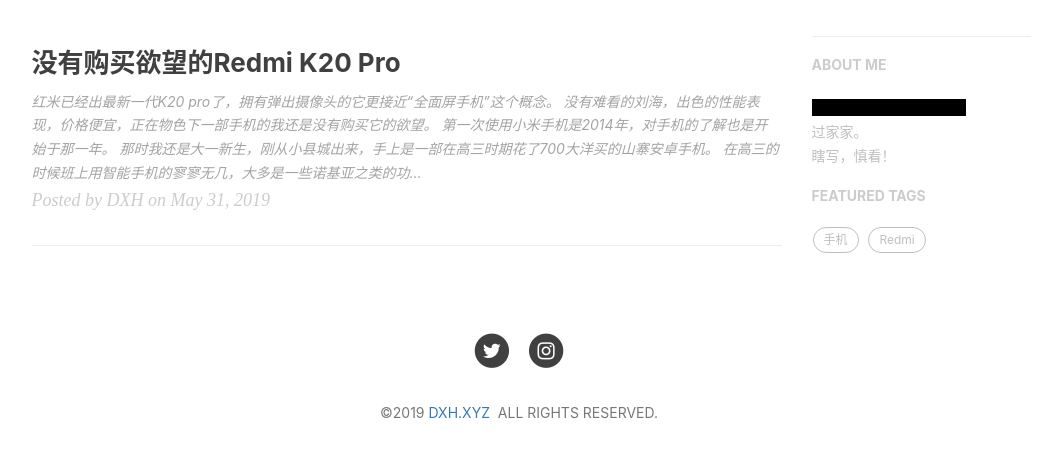
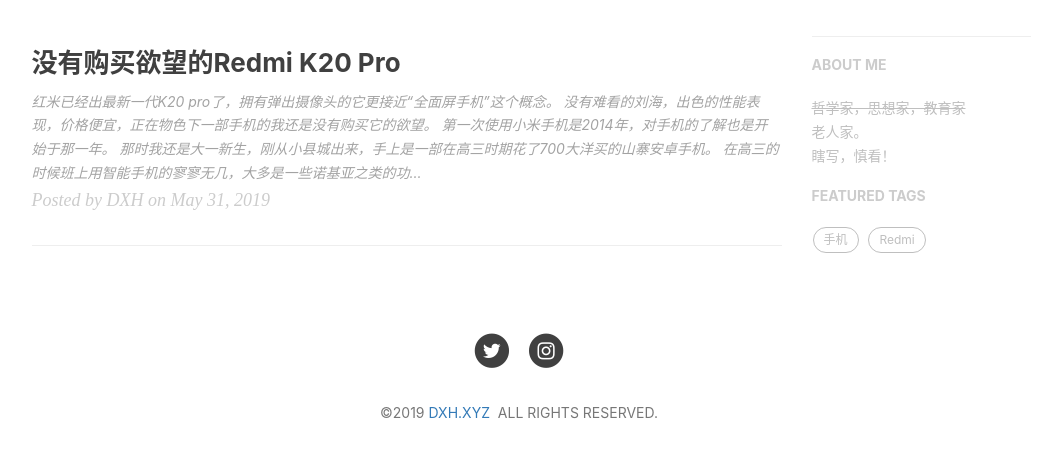
Before and after one commit to Devinteng/blog2, a Jekyll site: the page built from index.html, in a window 1280 px wide, cut to the strip 422-880 px from the top of the page. Shown: the whole strip, without its empty margins (136-1198 px from the left). Built offline with Jekyll 4.4.1, drawn with Linux system fonts in a browser that asks for light colours; nearby versions of some CDN libraries; the list of posts is cut into pages by our own code; comment, search, counter and statistics services are not loaded.

Commit message:
Update _config.yml

```diff
--- a/_config.yml
+++ b/_config.yml
@@ -75,7 +75,7 @@
 
 # Sidebar settings
 sidebar: true                           # whether or not using Sidebar.
-sidebar-about-description: <span class="heimu" title="哲学家，思想家，教育家">哲学家，思想家，教育家</span> <br/>过家家。<br/>瞎写，慎看！
+sidebar-about-description: <s>哲学家，思想家，教育家</s> <br/>老人家。<br/>瞎写，慎看！
 sidebar-avatar:  false    # use absolute URL, seeing it's used in both `/` and `/about/`
 
 
```
